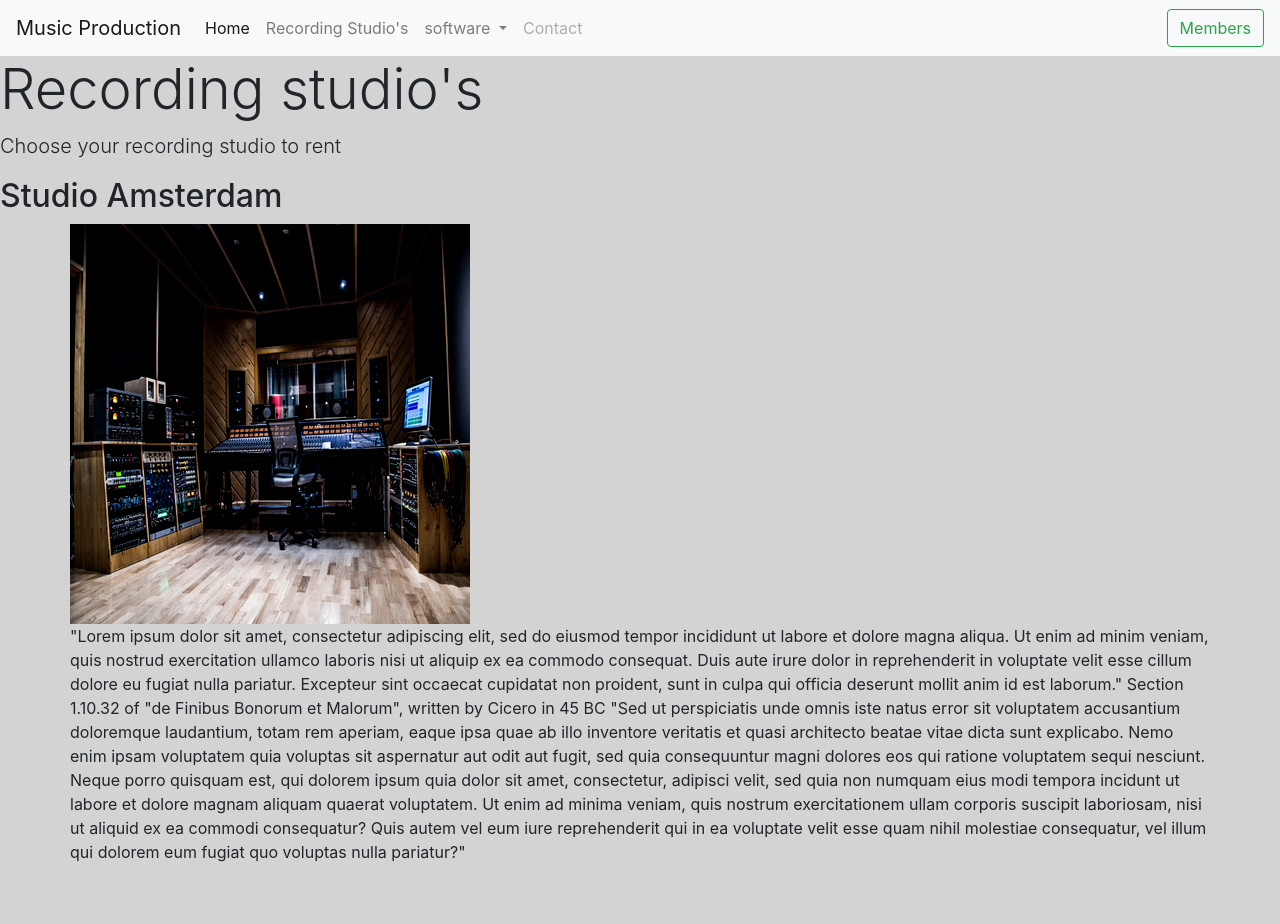
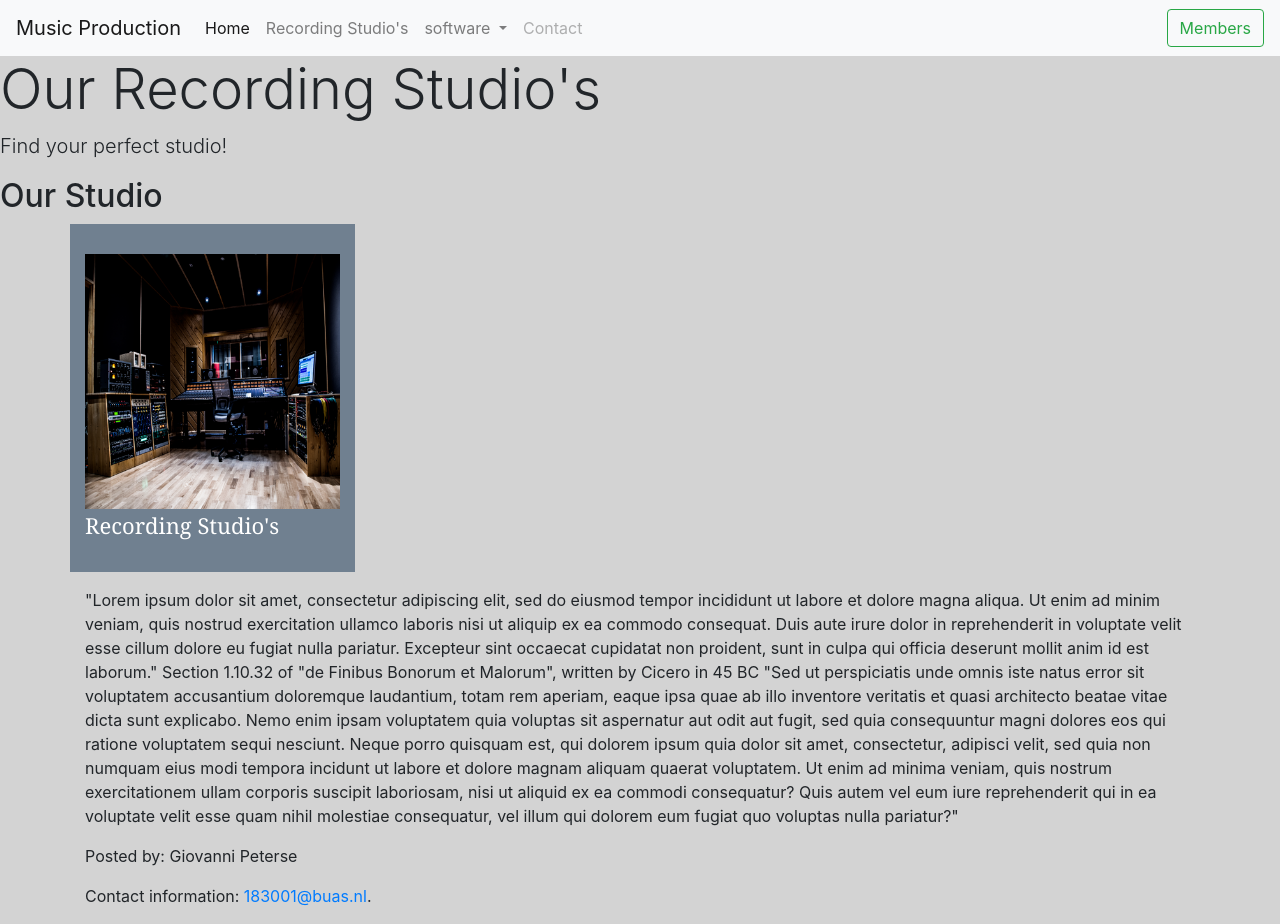
Before and after one commit to 183001/2-page-assignment, a plain HTML site: page recording studios.html in a window 1280 px wide. Before the commit the page ends 896 px from the top, so only its background shows below. Drawn offline with nearby package versions, Linux system fonts and the light colour scheme.

Commit message:
new update

```diff
--- a/recording studios.html
+++ b/recording studios.html
@@ -1,6 +1,7 @@
 <!doctype html>
 <html>
 <head>
+<script type="text/javascript" src="jsfile.js"></script>
 <meta charset="utf-8">
 
 <link rel="stylesheet" href="https://stackpath.bootstrapcdn.com/bootstrap/4.4.1/css/bootstrap.min.css" integrity="sha384-Vkoo8x4CGsO3+Hhxv8T/Q5PaXtkKtu6ug5TOeNV6gBiFeWPGFN9MuhOf23Q9Ifjh" crossorigin="anonymous">
@@ -48,23 +49,19 @@
 </nav>
 
 <header> </<div class="jumbotron">
-  <h1 class="display-4">Recording studio's</h1>
-  <p class="lead">Choose your recording studio to rent</p>
+  <h1 class="display-4">Our Recording Studio's </h1>
+  <p class="lead">Find your perfect studio!</p>
 
 
-<section> <h2>Studio Amsterdam</h2> </section>
+<section> <h2>Our Studio</h2> </section>
 
 <div class="container">
-	<div class="row">
-  <div class="column">
-    <img src="images/studio.png" alt="studio" style="width:100%">
-  </div>
-
-
-
-
-
-	</main>
+  <div class="row">
+    <div class="bg-blue col-lg-3 col-md-6 col-sm-12">
+	<img class="img-fluid" src="images/studio.png" width="600" height="600" alt=""/><br>
+	Recording Studio's </div>
+</div>
+	<main>
 <p>
 <footer>
   <p>"Lorem ipsum dolor sit amet, consectetur adipiscing elit, sed do eiusmod tempor incididunt ut labore et dolore magna aliqua. Ut enim ad minim veniam, quis nostrud exercitation ullamco laboris nisi ut aliquip ex ea commodo consequat. Duis aute irure dolor in reprehenderit in voluptate velit esse cillum dolore eu fugiat nulla pariatur. Excepteur sint occaecat cupidatat non proident, sunt in culpa qui officia deserunt mollit anim id est laborum."
@@ -73,5 +70,16 @@ Section 1.10.32 of "de Finibus Bonorum et Malorum", written by Cicero in 45 BC
 "Sed ut perspiciatis unde omnis iste natus error sit voluptatem accusantium doloremque laudantium, totam rem aperiam, eaque ipsa quae ab illo inventore veritatis et quasi architecto beatae vitae dicta sunt explicabo. Nemo enim ipsam voluptatem quia voluptas sit aspernatur aut odit aut fugit, sed quia consequuntur magni dolores eos qui ratione voluptatem sequi nesciunt. Neque porro quisquam est, qui dolorem ipsum quia dolor sit amet, consectetur, adipisci velit, sed quia non numquam eius modi tempora incidunt ut labore et dolore magnam aliquam quaerat voluptatem. Ut enim ad minima veniam, quis nostrum exercitationem ullam corporis suscipit laboriosam, nisi ut aliquid ex ea commodi consequatur? Quis autem vel eum iure reprehenderit qui in ea voluptate velit esse quam nihil molestiae consequatur, vel illum qui dolorem eum fugiat quo voluptas nulla pariatur?"</p>
 </footer>
 	</p>
+
+
+
+	</main>
+<p> </p>
+<footer>
+  <p>Posted by: Giovanni Peterse</p>
+  <p>Contact information: <a href="mailto:someone@example.com">
+  183001@buas.nl</a>.</p>
+</footer>
+
 </body>
 </html>
```
Also changed, not shown: index.html (+1 -1 lines).
